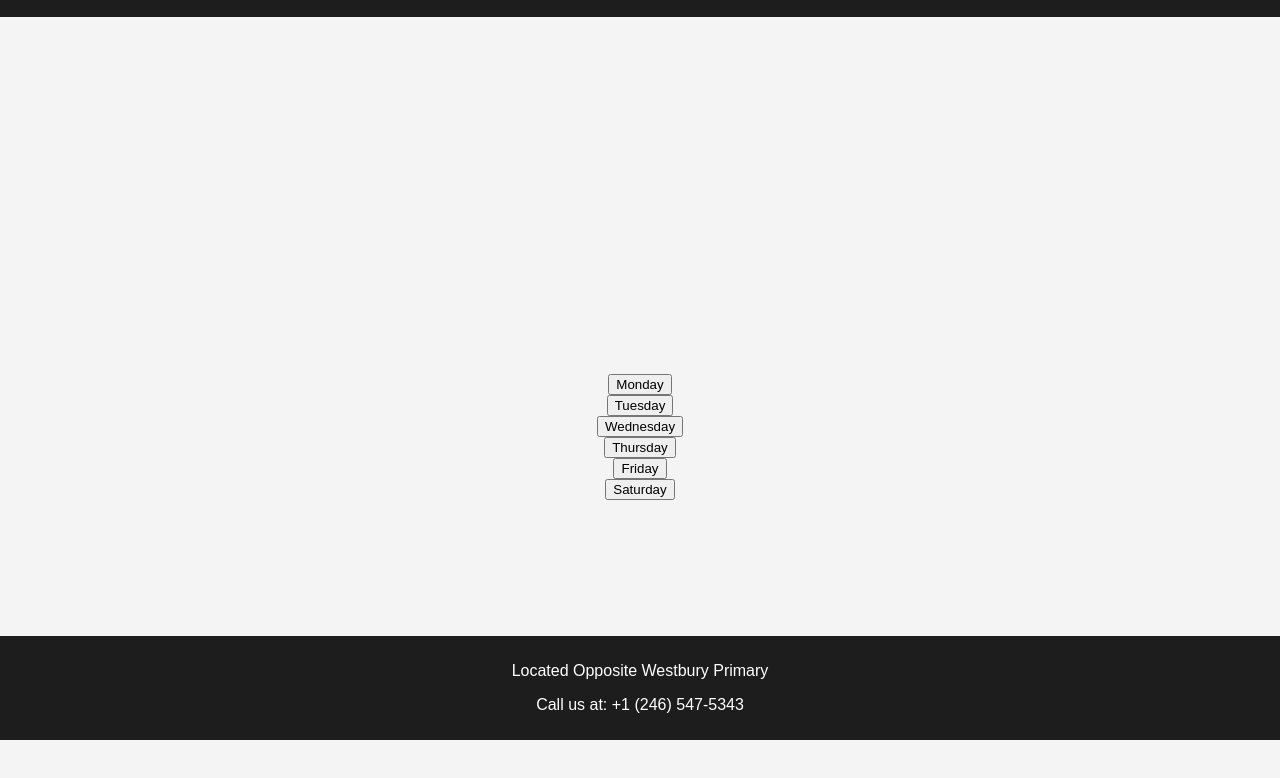
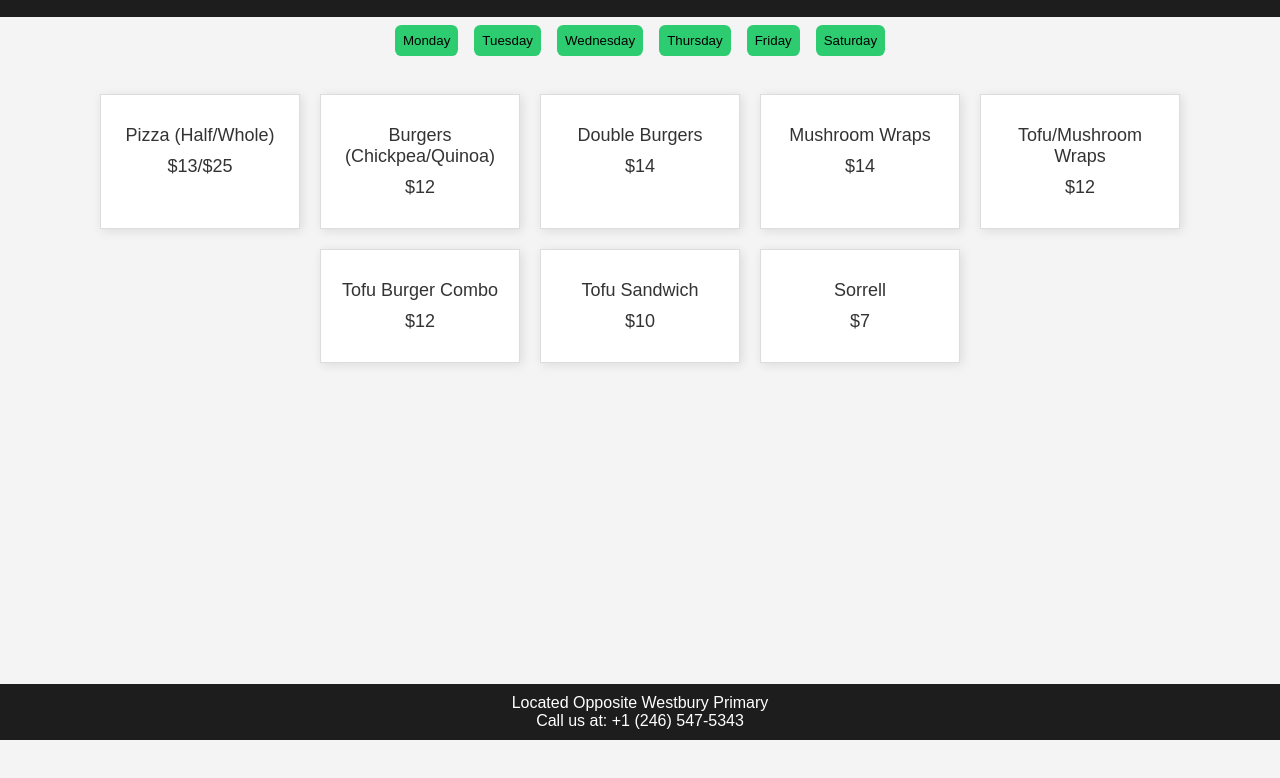
Before and after one commit to YekimCodez/divine-health, a website: page index.html in a window 1280 px wide. Shown: the part 60-838 px from the top of the page. After the commit the page ends 800 px from the top, so only its background shows below. Drawn offline with Linux system fonts and the light colour scheme.

Commit message:
Made some corrections to the js file. Corrected the shoMenu function because the menus were not displaying hen the button was clicked

```diff
--- a/js/app.js
+++ b/js/app.js
@@ -51,8 +51,7 @@ const menuContainer = document.getElementById('menu');
 // Function to to display the selected day's menu
 function showMenu(day) {
     // Get the menu items for the selected day
-    const menuItems = weeklyMenu[day];
-}
+    const menuItems = weeklyMenu[day.toLowerCase()];
 
     // Clear the previous menu
     menuContainer.innerHTML = '';
@@ -61,20 +60,15 @@ menuContainer.innerHTML = '';
     menuItems.forEach(item => {
     // Create a div for each menu item
       const menuItemDiv = document.createElement('div');
-    menuItems.classList.add('menu-item');
-});
+      menuItemDiv.classList.add('menu-item');
 
-// Get the menu items for the day
-const menuItems = weeklyMenu.monday;
-
-// Add the item name and price
-menuItems.innerHTML = `
-    <p>${item.name}</p>
-    <p>${item.price}</p>
-`;
+       // Add menu item name and price
+      menuItemDiv.innerHTML = `<p>${item.name} <p>${item.price}`;
 
       // Append the menu item to the menu container
-menuContainer.appendChild(menuItems);
+      menuContainer.appendChild(menuItemDiv);
+    });
+}
 
 // Show Saturday's menu by default on page load
 window.onload = function() {
--- /dev/null
+++ b/scss/_resets.scss
@@ -0,0 +1,5 @@
+*, *::before, *::after {
+    box-sizing: border-box;
+    margin: 0;
+    padding: 0;
+}
--- /dev/null
+++ b/scss/_variables.scss
@@ -0,0 +1,2 @@
+// Colors
+$accent-green: hsl(145, 63%, 49%);
--- a/scss/styles.scss
+++ b/scss/styles.scss
@@ -1,8 +1,14 @@
+// SASS IMPORTS
+@import './_resets';
+@import './_variables';
+@import './_typography';
+
 /* General Styles */
 body {
     font-family: Arial, sans-serif;
     margin: 0;
     padding: 0;
+    height: 100vh;
     background-color: #f4f4f4;
     color: #333;
 
@@ -16,12 +22,17 @@ body {
 
   .menu-select {
     display: flex;
-    flex-direction: column;
     justify-content: center;
     align-items: center;
-    height: 100vh;
     text-align: center;
-    margin: 20px 0;
+
+    button {
+      background-color: $accent-green;
+      padding: 0.5rem;
+      margin: 0.5rem 0.5rem;
+      border: none;
+      border-radius: 0.4rem;
+    }
 
     button:hover {
         background-color: #333;
```
Also changed, not shown: assets/css/styles.css, scss/_typography.scss (added), 1 other file. Lines whose indentation alone changed are shown as unchanged.
